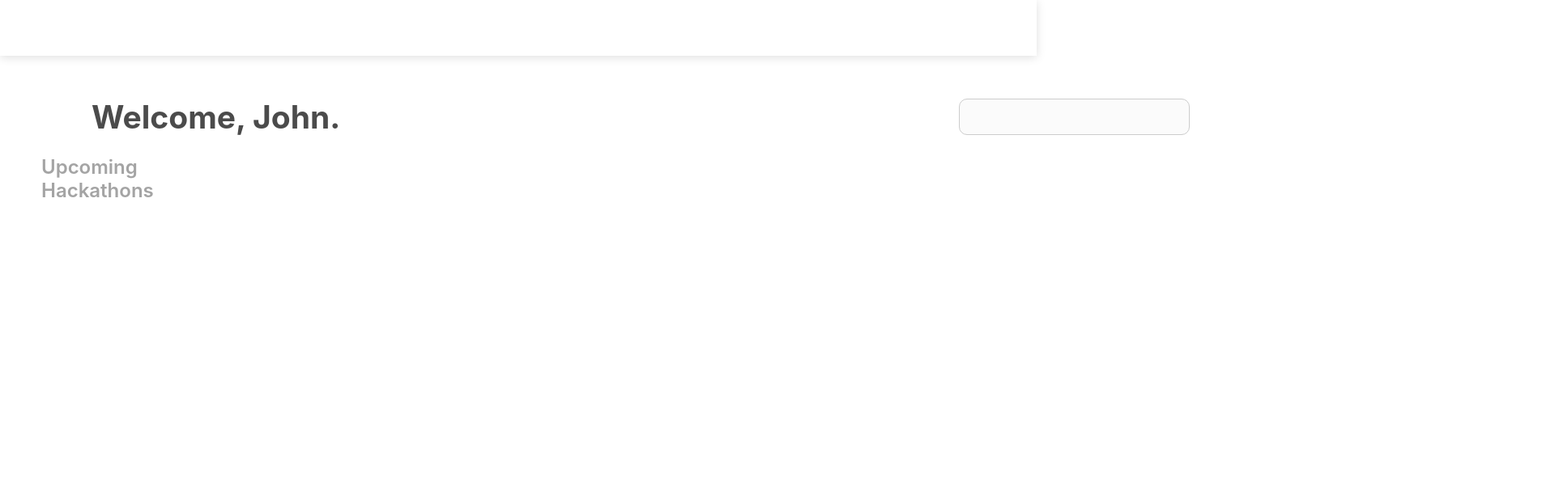
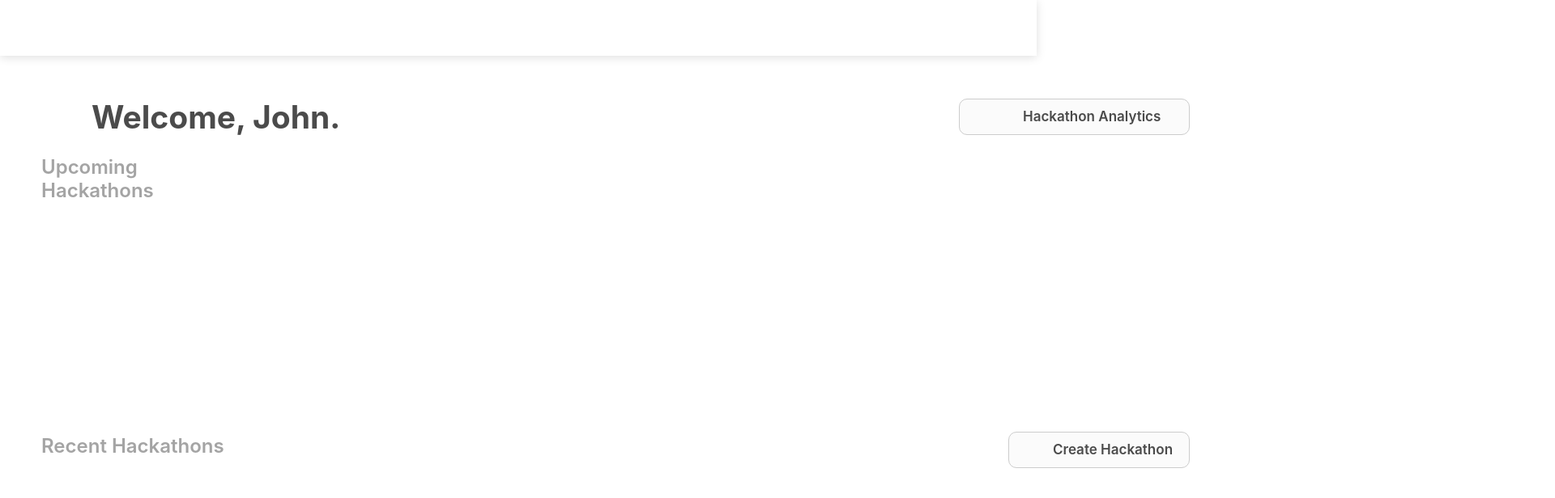
Before and after one commit to KnightHacks/admin-tool-frontend-2022, a React (Create React App) app: page / in a window 1280 px wide. Shown: the top 616 px of the page at 81% size, 1920 px wide, since content can reach past the window. Built offline with nearby package versions, Linux system fonts and the light colour scheme.

Commit message:
Added some basic elements for the Home Page.

```diff
--- a/src/pages/home.css
+++ b/src/pages/home.css
@@ -27,7 +27,7 @@
     color: #4B4B4B;
 }
 
-.subheader-text {
+.subheader-text-1 {
     position: absolute;
     width: 263px;
     height: 20px;
@@ -45,7 +45,25 @@
     color: #A4A4A4;
 }
 
-.button-text {
+.subheader-text-2 {
+    position: absolute;
+    width: 263px;
+    height: 20px;
+    left: 51px;
+    top: 541px;
+
+    font-family: 'Inter';
+    font-style: normal;
+    font-weight: 600;
+    font-size: 24px;
+    line-height: 29px;
+    display: flex;
+    align-items: center;
+
+    color: #A4A4A4;
+}
+
+.hackathon-analytics-text {
     position: absolute;
     width: 173px;
     height: 20px;
@@ -61,6 +79,7 @@
     align-items: center;
 
     color: #4B4B4B;
+
 }
 
 .hackathon-analytics-button {
@@ -76,3 +95,35 @@
     border: 1px solid #CCCCCC;
     border-radius: 10px;
 }
+
+.create-hackathon-button {
+    box-sizing: border-box;
+
+    position: absolute;
+    width: 224px;
+    height: 45px;
+    left: 1245px;
+    top: 534px;
+
+    background: #FBFBFB;
+    border: 1px solid #CCCCCC;
+    border-radius: 10px;
+}
+
+.create-hackathon-text {
+    position: absolute;
+    width: 153px;
+    height: 20px;
+    left: 1300px;
+    top: 546px;
+
+    font-family: 'Inter';
+    font-style: normal;
+    font-weight: 600;
+    font-size: 17px;
+    line-height: 21px;
+    display: flex;
+    align-items: center;
+
+    color: #4B4B4B;
+}
--- a/src/pages/home.tsx
+++ b/src/pages/home.tsx
@@ -8,11 +8,17 @@ export default function Home() {
         <div className="main-toolbar"/>
 
         <h1 className="header-text">Welcome, {userName}.</h1>
-        <button className="hackathon-analytics-button">
-            <body className="button-text">Hackathon Analytics</body>
-        </button>
+        <button className="hackathon-analytics-button"/>
 
-        <h1 className="subheader-text">Upcoming Hackathons</h1>
+        <body className="hackathon-analytics-text">Hackathon Analytics</body>
+
+        <h1 className="subheader-text-1">Upcoming Hackathons</h1>
+
+        <button className="create-hackathon-button"/>
+        <body className="create-hackathon-text">Create Hackathon</body>
+
+
+        <h1 className="subheader-text-2">Recent Hackathons</h1>
     </div>
   );
 }
```
Also changed, not shown: 1 other file (tests, documents, lock files or other folders).
